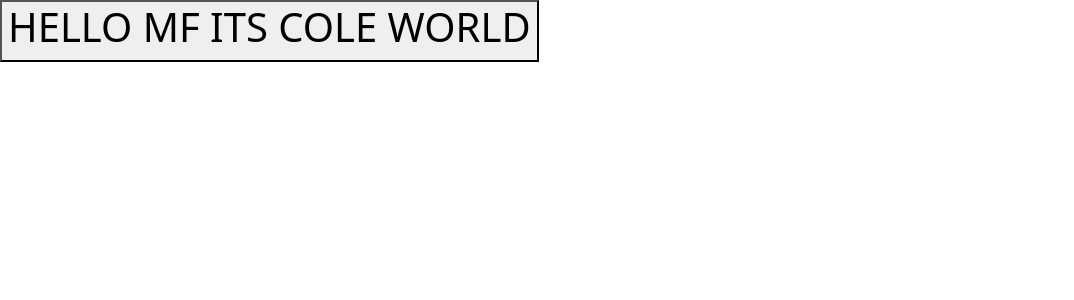
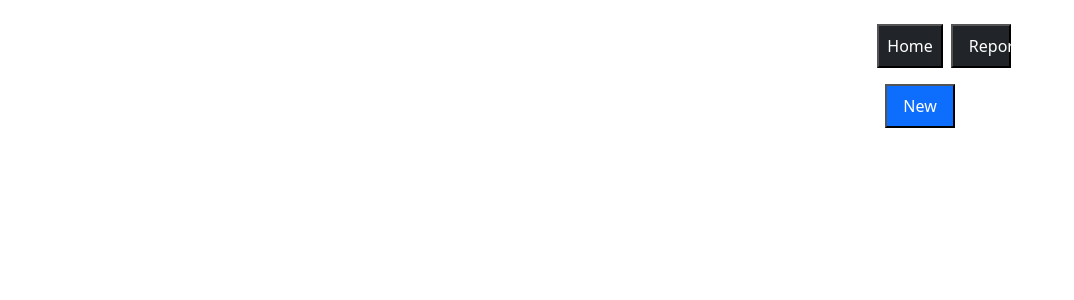
Before and after one commit to SaadK123/PROJET_APP_TRANSACTIONNELLE, a Next.js app in the folder WebApp/my-next-app/: page /HomePage in a window 1280 px wide. Shown: the top 300 px of the page, without its empty margins (0-1074 px from the left). Built offline with nearby package versions, Linux system fonts and the light colour scheme.

Commit message:
start of HomePage

```diff
--- a/WebApp/my-next-app/app/HomePage/page.tsx
+++ b/WebApp/my-next-app/app/HomePage/page.tsx
@@ -6,9 +6,28 @@ export default function HomePage(){
     router.push("../page")
     }
     return (
-        <div><button><h1>HELLO MF ITS COLE WORLD</h1></button>
+        <div className="container-fluid ">
+      <div className="row bg-white">
+        <div className="col-8 p-3"></div>
+        <div className="col-2 ps-3 pe-3 pt-2 pb-2 m-2">
+          <button className="p-2 text-white bg-dark" type="button">
+            Home
+          </button>
+          <button
+            className="col-4 ps-3 pe-3 pt-2 pb-2 m-2 text-white bg-dark"
+            type="button"
+          >
+            Reports
+          </button>
+          <button
+            className="ps-3 pe-3 pt-2 pb-2 m-2 text-white bg-primary"
+            type="button"
+          >
+            New
+          </button>
         </div>
-
+      </div>
+      </div>
     );
 
 }
--- a/WebApp/my-next-app/app/page.tsx
+++ b/WebApp/my-next-app/app/page.tsx
@@ -3,6 +3,10 @@ import { useRouter } from "next/navigation";
 
 export default function NavigationButtons() {
   const router = useRouter();
+
+  const gotoHomePage = () =>{
+    router.push("/HomePage")
+  };
 
   const gotoSignUp = () => {
     router.push("/SignUp");
@@ -14,6 +18,7 @@ export default function NavigationButtons() {
 
   return (
     <>
+      <button onClick={gotoHomePage}>HomePage</button>
       <button onClick={gotoSignUp}>Go to Sign Up</button>
       <button onClick={gotoSignUpTest}>Go to Sign Up Test</button>
     </>
```
Also changed, not shown: 1 other file (tests, documents, lock files or other folders).
